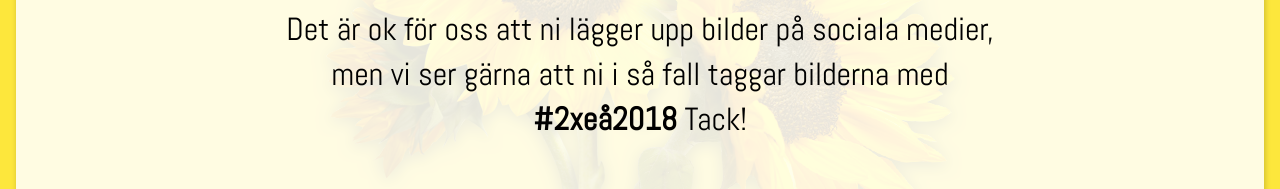
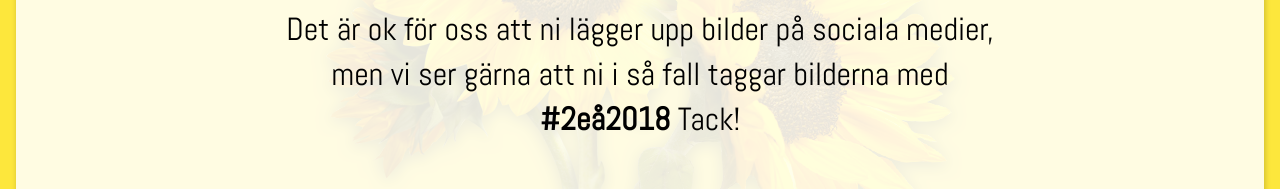
Before and after one commit to Markus-ipse/elin-och-erik, a plain HTML site: page docs/index.html in a window 1280 px wide. Shown: the part 3639-3828 px from the top of the page. Drawn offline with nearby package versions, Linux system fonts and the light colour scheme; some packages are replaced by stand-ins of ours; a script that the page names is missing.

Commit message:
change hashtag again

```diff
--- a/docs/index.html
+++ b/docs/index.html
@@ -84,7 +84,7 @@
                 <img src="./imgs/couple.jpg" alt="Elin och Erik" class="img-couple">
                 <p>Det är ok för oss att ni lägger upp bilder på sociala medier, men vi ser gärna att ni i så fall taggar bilderna
                     med
-                    <span class="tag">#2xeå2018</span> Tack!</p>
+                    <span class="tag">#2eå2018</span> Tack!</p>
             </section>
             <a href="#" class="to-top">Tillbaka till toppen</a>
 
```
Also changed, not shown: 1 other file.
